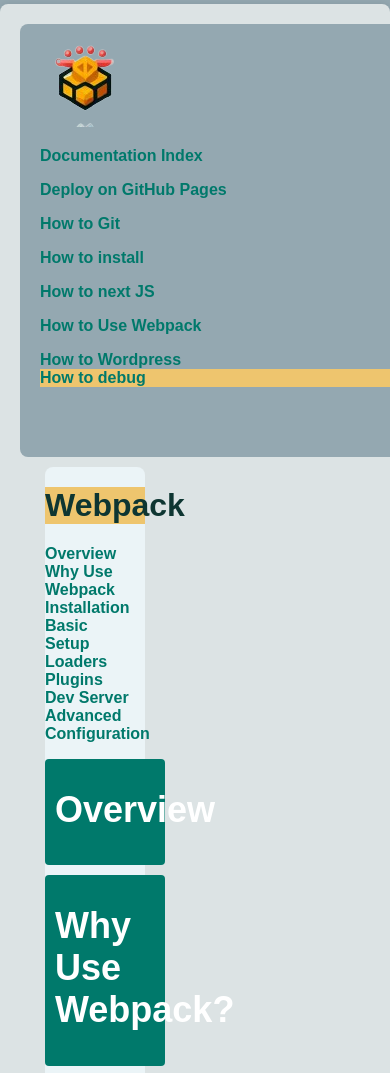
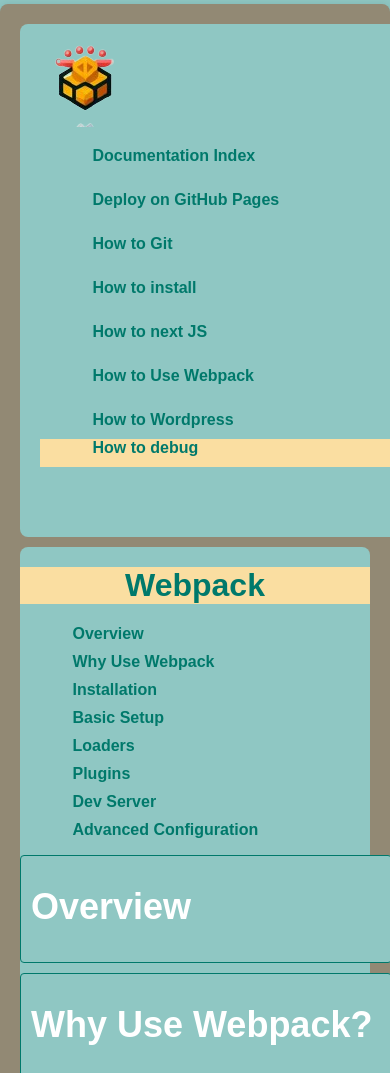
Before and after one commit to nathabee/learning-path, a plain HTML site: page docs/how_to_webpack.html in a window 390 px wide. Shown: the top 1073 px of the page. Drawn offline with Linux system fonts and the light colour scheme.

Commit message:
docs styles for mobile phone

```diff
--- a/docs/styles.css
+++ b/docs/styles.css
@@ -1,44 +1,63 @@
+:root {
+    --primary-color-light:  #8fc7c3;
+    --primary-color:  #00796b;
+    --secondary-color-light:  #fadea1;
+    --secondary-color:   #928974;
+    --tertiary-color-light:  #eba5a5;
+    --tertiary-color: #700606;
+    --highlight-color: #ffff00;
+    --black: #070606;
+    --white: #ffffff;
+}
+
+/*:root {
+    --primary-color-light: #94a8b1;
+    --primary-color: #00796b;
+    --secondary-color-light: #eec56e;
+    --secondary-color: #dce3e4;
+    --tertiary-color-light: #ebf4f7;
+    --tertiary-color: #333;
+    --highlight-color: yellow;
+}*/
+
 body, html {
     height: 100%; /* Ensure body and html take full height of viewport */
     font-family: Arial, sans-serif;
-    background-color: #94a8b1;
+    background-color: var(--primary-color-light);
     margin: 0;
     padding: 0;
-    color: #333;
+    color: var(--tertiary-color);
 }
 
 .container {
-    /*max-width: 1200px; /* Increased max-width for a wider layout */
     margin: 1% auto;
     padding: 20px;
-    background-color: #dce3e4;
+    background-color: var(--secondary-color);
     border-radius: 8px;
     box-shadow: 0 0 10px rgba(0, 0, 0, 0.1);
     display: flex; /* Use flexbox for layout */
-    /*height: 100%; /* Ensure container takes full height of viewport */
 }
 
 aside#sidebar {
     width: 250px; /* Adjust sidebar width as needed */
-    background-color: #94a8b1;
+    background-color: var(--primary-color-light);
     padding: 20px;
     border-radius: 8px;
 }
 
-
 main#main-content {
-    width: 1000px;
-    background-color: #ebf4f7;
+    flex: 1;
+    background-color: var(--primary-color-light);
     margin-left: 20px;
     border-radius: 8px;
+    min-width: 350px;
 }
-
 
 header {
     text-align: center;
     margin-bottom: 20px;
-    background-color: #eec56e;
-    color: #0e3632;
+    background-color: var(--secondary-color-light );
+    color: var(--primary-color);
 }
 
 header img {
@@ -61,7 +80,7 @@
 #sidebar-nav ul#setbottom {
     margin-top: auto;
     margin-bottom: 50px; /* Ensure a margin at the bottom */
-    background-color: #eec56e;
+    background-color: var(--secondary-color-light);
 }
 
 /* Remove bottom margin for the rest */
@@ -69,26 +88,26 @@
     margin-bottom: 0;
 }
 
-
-
 nav ul li {
-    display: inline;
-    margin-right: 15px;
+    display: block; /* Changed to block for better stacking in small screens */
+    margin-bottom: 10px; /* Added margin-bottom for spacing */
+    margin-left: 15%;
 }
 
 nav ul li a {
     text-decoration: none;
-    color: #00796b;
+    color: var(--primary-color);
     font-weight: bold;
+    margin-right:  50px;
 }
 
 nav ul li a:hover {
-    color: #004d40;
+    color: var(--tertiary-color);
 }
 
 pre {
-    background-color: #333;
-    color: #fff;
+    background-color: var(--black);
+    color: var(--white);
     padding: 10px;
     border-radius: 4px;
     overflow-x: auto;
@@ -104,13 +123,13 @@
 }
 
 h2 {
-    border-bottom: 2px solid #00796b;
+    border-bottom: 2px solid var(--primary-color);
     padding-bottom: 10px;
-    background-color: hsl(0, 41%, 74%);
+    background-color:var(--tertiary-color-light);
 }
 
 .collapsible {
-    background-color: #00796b;
+    background-color: var(--primary-color-light);
     color: white;
     cursor: pointer;
     padding: 10px;
@@ -121,51 +140,35 @@
     font-size: 18px;
     border-radius: 4px;
     margin-top: 10px;
+    border: 1px solid  var(--primary-color);
 }
 
 .collapsible:hover {
-    background-color: #004d40;
+    background-color: var(--primary-color);
 }
 
-.content   {
+.content {
     padding: 0 18px;
     display: none;
     overflow: hidden;
     background-color: #dfeef3;
-    color: #333;
-    border: 1px solid #00796b;
+    color: var(--tertiary-color);
+    border: 1px solid var(--primary-color);
     border-radius: 4px;
     margin-top: 10px;
 }
 
-.content   p {
+.content p {
     padding: 10px;
     margin-left: 10px;
 }
 
-/* Responsive adjustments */
-@media (max-width: 768px) {
-    .container {
-        flex-direction: column; /* Stack sidebar on top of main content */
-    }
-
-    aside#sidebar {
-        width: 100%; /* Full width sidebar in smaller screens */
-        margin-bottom: 10px; /* Optional: Add some spacing between sidebar and main content */
-    }
-
-    main#main-content {
-        width: calc(100% - 250px); /* Adjust based on sidebar width */
-        margin-left: 25px; /* Margin to push main content away from sidebar */
-    }
-}
-
-
 /* Right Sidebar */
 #right-sidebar {
     width: 300px;
-    background: #f9f9f9;
+    background:var(--primary-color-light);
     padding: 20px;
+    margin-left: 40px;
 }
 
 .search-container {
@@ -183,7 +186,7 @@
 }
 
 #search-results {
-    background: #fff;
+    background: var(--tertiary-color-light);
     border: 1px solid #ccc;
     max-height: 400px;
     overflow-y: auto;
@@ -196,5 +199,22 @@
 }
 
 .highlight {
-    background-color: yellow;
-  }
+    background-color: var(--highlight-color);
+}
+
+/* Responsive adjustments */
+@media (max-width: 768px) {
+    .container {
+        flex-direction: column; /* Stack sidebar on top of main content */
+    }
+
+    aside#sidebar {
+        width: 100%; /* Full width sidebar in smaller screens */
+        margin-bottom: 10px; /* Optional: Add some spacing between sidebar and main content */
+    }
+
+    main#main-content {
+        width: 100%; /* Full width for main content in smaller screens */
+        margin-left: 0; /* Remove left margin */
+    }
+}
```
